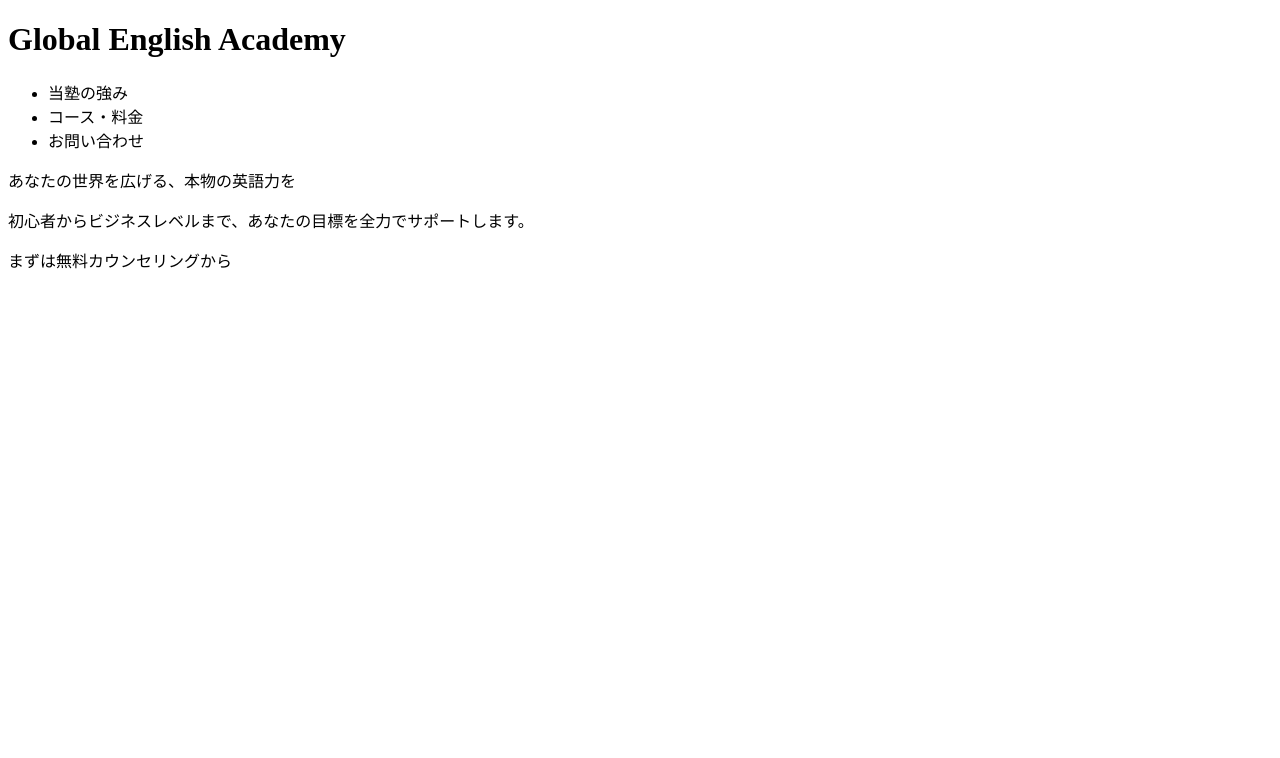
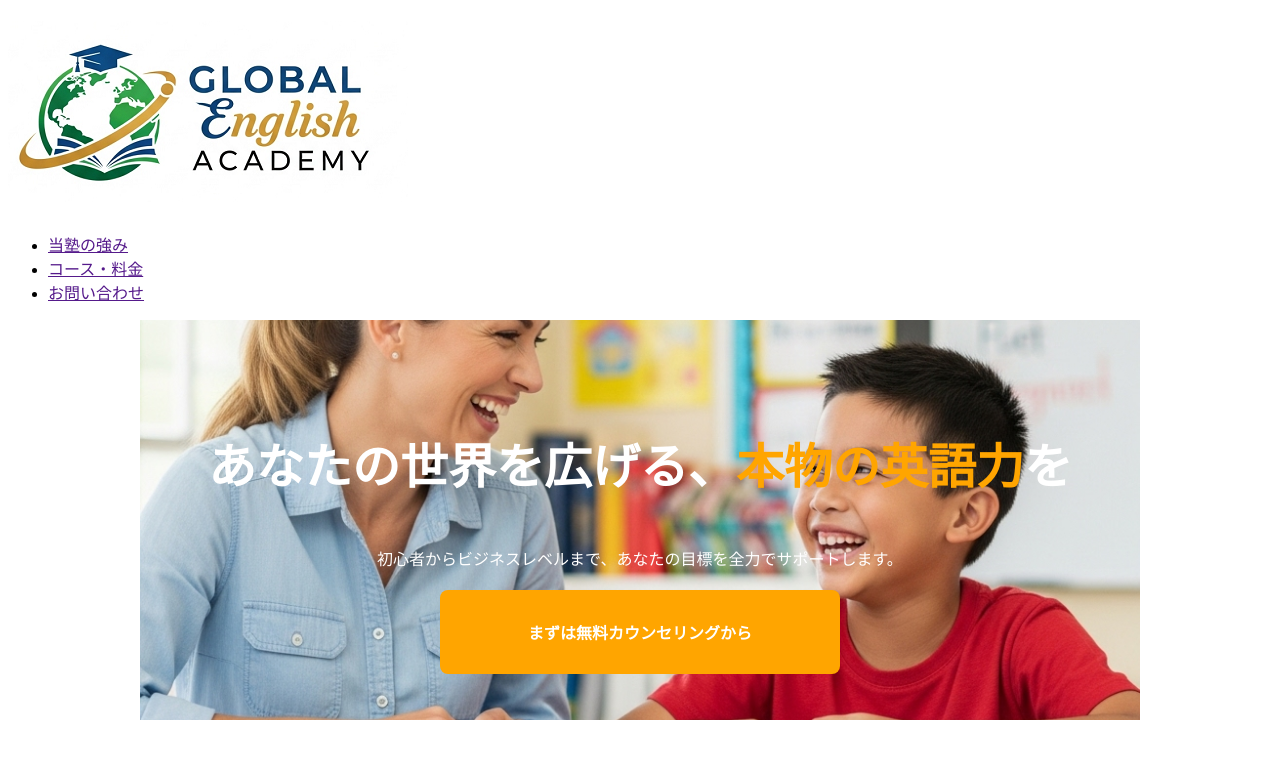
Before and after one commit to AzumaSato4/0806Practice, a plain HTML site: page index.html in a window 1280 px wide. Drawn offline with Linux system fonts and the light colour scheme.

Commit message:
GEA CSS作成 メインビジュアルの見た目作成

```diff
--- /dev/null
+++ b/css/style.css
@@ -0,0 +1,61 @@
+span {
+    color: orange;
+}
+
+section {
+    /* background-color: yellow; */
+    background-image: url(../images/main-visual.png);
+    background-repeat: no-repeat;
+    background-size: cover;
+    /* ポジション 左右 上下 */
+    background-position: center center;
+    /* 高さ */
+    height: 400px;
+    /* 幅 */
+    width: 100%;
+    /* 上側のうち余白 */
+    padding-top: 60px;
+    /* 余白計算を含み計算にする */
+    box-sizing: border-box;
+}
+
+.wrapper {
+    /* 最大でも1000pまで */
+    max-width: 1000px;
+    margin: 0 auto;
+}
+
+p {
+    color: white;
+    text-align: center;
+}
+
+.main-catch {
+    font-size: 48px;
+    font-weight: bold;
+}
+
+.cta-button {
+    color: white;
+    background-color: orange;
+    /* 下線を無くす */
+    text-decoration: none;
+    /* 太字 */
+    font-weight: bold;
+    /* 内側の余白 */
+    padding: 3% 5%;/*上下 左右*/
+    /* 角の丸み 上下左右 */
+    border-radius: 8px;
+
+    /* 性格をpやdivと同じに捻じ曲げる */
+    display: block;/*もともとはinline*/
+    /* 中央揃え */
+    text-align: center;
+    /* 幅を絞る */
+    width: 30%;
+    /* 外側の余白 */
+    /* margin-top: 20px; */
+    /* margin-right: auto; */
+    /* margin-left: auto; */
+    margin: 20px auto 0;
+}
--- a/index.html
+++ b/index.html
@@ -6,34 +6,36 @@
     <meta name="description" content="これはまったく新しい英語塾です！老若男女誰でもWelcomeの地域密着型教室となります！">
     <meta name="viewport" content="width=device-width, initial-scale=1.0">
     <title>Global English Academy</title>
+    <link rel="stylesheet" href="css/style.css">
 </head>
 
 <body>
     <header>
         <div>
             <!-- 見出し -->
-            <h1>Global English Academy</h1>
+            <h1><img src="/images/logo.png" alt="GLOBAL English Academy"></h1>
         </div>
         <!-- メインナビゲーション -->
         <nav>
             <ul><!-- 箇条書きリスト -->
-                <li>当塾の強み</li>
-                <li>コース・料金</li>
-                <li>お問い合わせ</li>
+                <li><a href="">当塾の強み</a></li>
+                <li><a href="">コース・料金</a></li>
+                <li><a href="">お問い合わせ</a></li>
             </ul>
         </nav>
     </header>
     <main>
-        <!-- 最大幅を決めるdiv -->
-        <div>
+        <!-- 最大幅を決める wrapper -->
+        <div class="wrapper">
+            <p></p>
             <!-- メインビジュアル -->
             <section>
-                <p>あなたの世界を広げる、本物の英語力を</p>
+                <!-- <img src="images/main-visual.png" alt="メインビジュアル"> -->
+                <p class="main-catch">あなたの世界を広げる、<span>本物の英語力</span>を</p>
                 <p>初心者からビジネスレベルまで、あなたの目標を全力でサポートします。</p>
-                <p>まずは無料カウンセリングから</p>
+                <a class="cta-button" href="">まずは無料カウンセリングから</a>
             </section>
         </div>
     </main>
 </body>
-
 </html>
```
Also changed, not shown: images/gal1.png (added), images/gal2.png (added), images/gal3.png (added), images/logo.png (added), images/main-visual.png (added), images/schedule.png (added), images/student.png (added), 1 other file.
